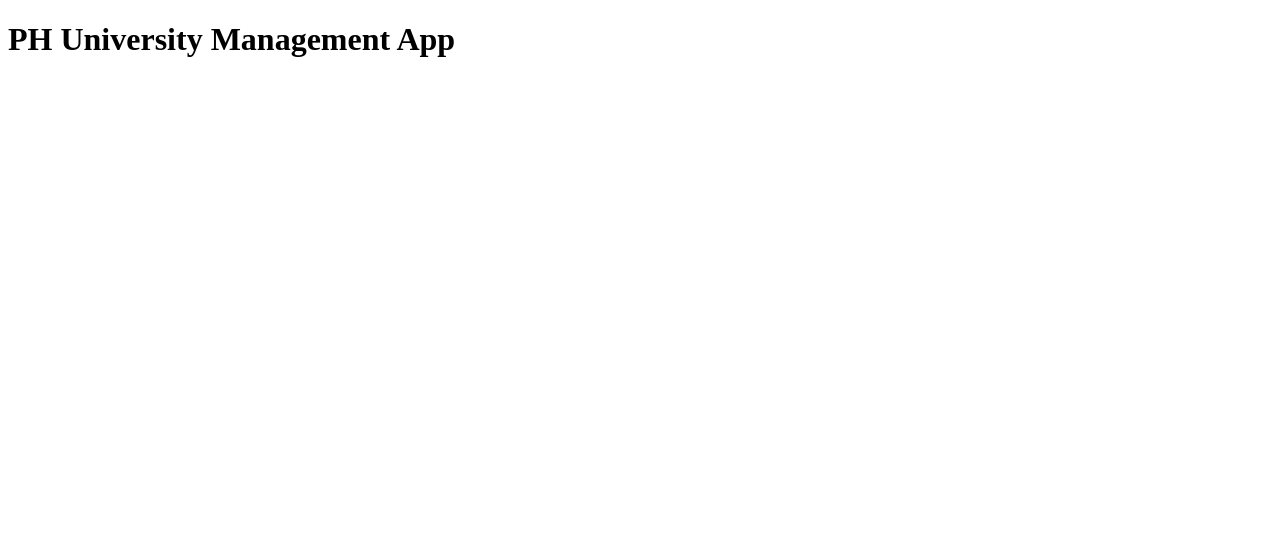
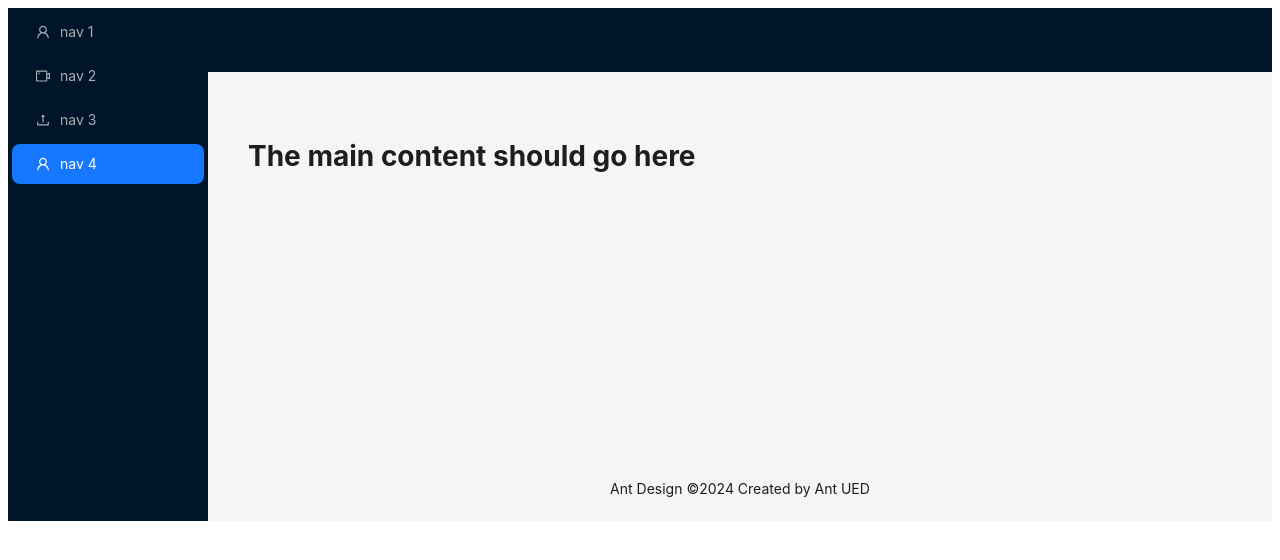
Before and after one commit to mdshahin-ahmed/ph-university-client, a React (Vite) app: page / in a window 1280 px wide. Shown: the top 560 px of the page. Built offline with nearby package versions, Linux system fonts and the light colour scheme.

Commit message:
Add: MainLayout

```diff
--- a/src/App.tsx
+++ b/src/App.tsx
@@ -1,5 +1,7 @@
+import MainLayout from "./components/layout/MainLayout";
+
 function App() {
-  return <h1>PH University Management App</h1>;
+  return <MainLayout />;
 }
 
 export default App;
--- /dev/null
+++ b/src/components/layout/MainLayout.tsx
@@ -0,0 +1,64 @@
+import { Layout, Menu } from "antd";
+
+const { Header, Content, Footer, Sider } = Layout;
+
+import {
+  UploadOutlined,
+  UserOutlined,
+  VideoCameraOutlined,
+} from "@ant-design/icons";
+import React from "react";
+
+const items = [
+  UserOutlined,
+  VideoCameraOutlined,
+  UploadOutlined,
+  UserOutlined,
+].map((icon, index) => ({
+  key: String(index + 1),
+  icon: React.createElement(icon),
+  label: `nav ${index + 1}`,
+}));
+
+const MainLayout = () => {
+  return (
+    <Layout>
+      <Sider
+        breakpoint="lg"
+        collapsedWidth="0"
+        onBreakpoint={(broken) => {
+          console.log(broken);
+        }}
+        onCollapse={(collapsed, type) => {
+          console.log(collapsed, type);
+        }}
+      >
+        <div className="demo-logo-vertical" />
+        <Menu
+          theme="dark"
+          mode="inline"
+          defaultSelectedKeys={["4"]}
+          items={items}
+        />
+      </Sider>
+      <Layout>
+        <Header style={{ padding: 0 }} />
+        <Content style={{ margin: "24px 16px 0" }}>
+          <div
+            style={{
+              padding: 24,
+              minHeight: 360,
+            }}
+          >
+            <h1>The main content should go here</h1>
+          </div>
+        </Content>
+        <Footer style={{ textAlign: "center" }}>
+          Ant Design ©{new Date().getFullYear()} Created by Ant UED
+        </Footer>
+      </Layout>
+    </Layout>
+  );
+};
+
+export default MainLayout;
```
